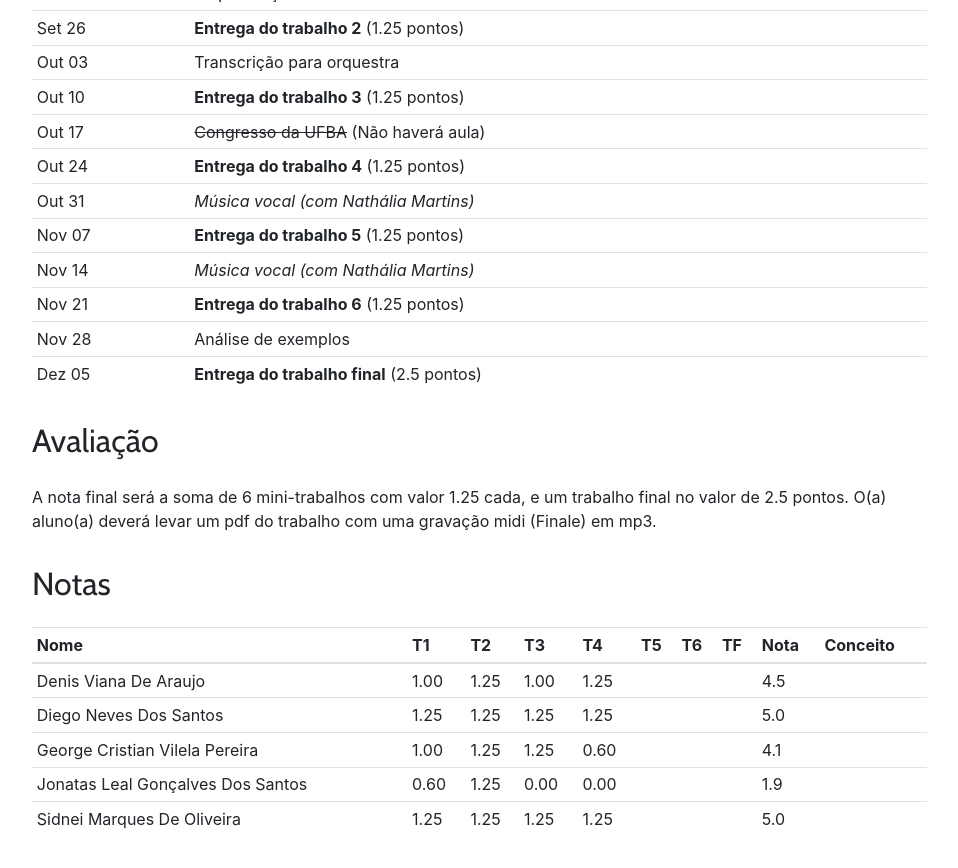
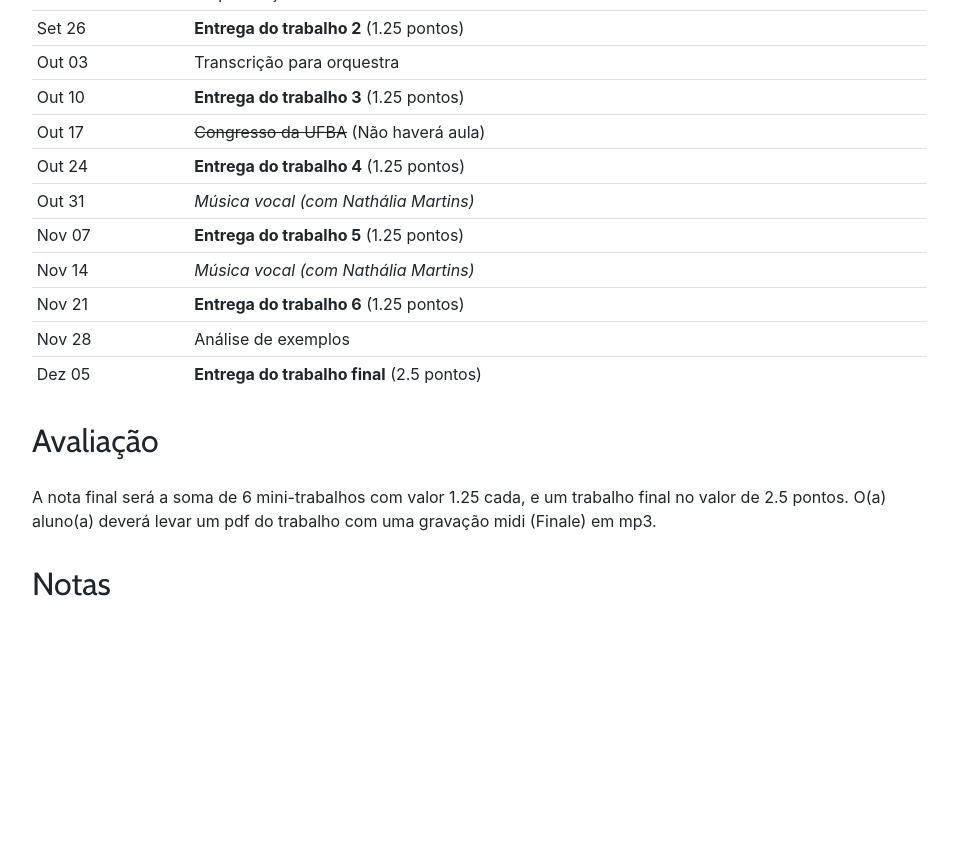
Before and after one commit to kroger/genosmus, a Jekyll site: the page built from _pedro/musa87.md, in a window 1280 px wide and 900 px high, scrolled down 1435 px. Shown: the top 868 px of the window, without its empty margins (68-1026 px from the left). Built offline with Jekyll 4.4.1, drawn with Linux system fonts in a browser that asks for light colours; after the commit the page ends 2118 px from its top, so only the background shows below that.

```diff
--- a/_pedro/geradas/musa87.md
+++ b/_pedro/geradas/musa87.md
@@ -1,8 +1 @@
-| Nome                              | T1   | T2   | T3   | T4   | T5 | T6 | TF | Nota | Conceito |
-|-----------------------------------|------|------|------|------|----|----|----|------|----------|
-| Denis Viana De Araujo             | 1.00 | 1.25 | 1.00 | 1.25 |    |    |    | 4.5  |          |
-| Diego Neves Dos Santos            | 1.25 | 1.25 | 1.25 | 1.25 |    |    |    | 5.0  |          |
-| George Cristian Vilela Pereira    | 1.00 | 1.25 | 1.25 | 0.60 |    |    |    | 4.1  |          |
-| Jonatas Leal Gonçalves Dos Santos | 0.60 | 1.25 | 0.00 | 0.00 |    |    |    | 1.9  |          |
-| Sidnei Marques De Oliveira        | 1.25 | 1.25 | 1.25 | 1.25 |    |    |    | 5.0  |          |
 {: .table .table-sm }
```
Also changed, not shown: _pedro/geradas/musb19.md (+0 -5 lines), _pedro/geradas/musb88.md (+0 -5 lines), 1 other file.
